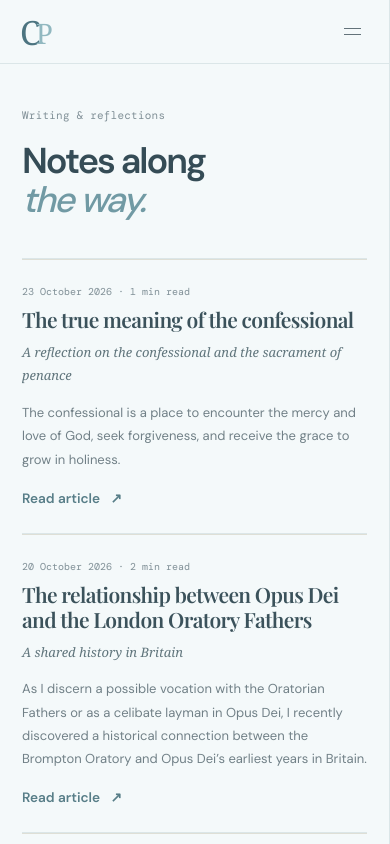
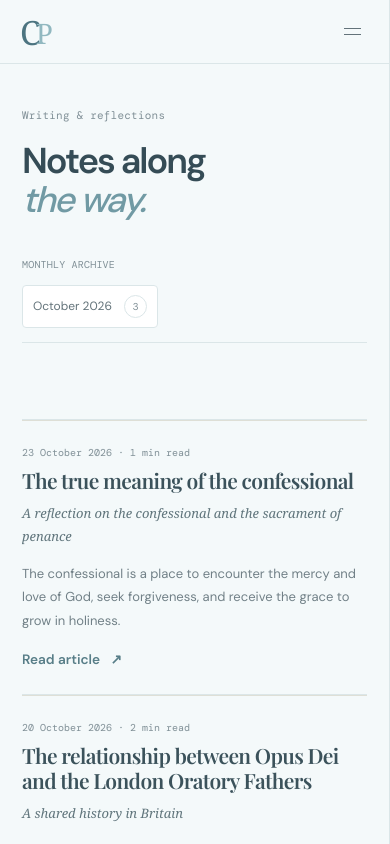
Before and after one commit to poonlonghei/poonlonghei.github.io, a Next.js app: page /blog in a window 390 px wide. Shown: the top 844 px of the page. Built offline with nearby package versions, Linux system fonts and the light colour scheme; a web font is replaced by a local one.

Commit message:
added the post archive feature

```diff
--- a/app/blog/page.tsx
+++ b/app/blog/page.tsx
@@ -5,6 +5,30 @@ import { posts } from "@/blog";
 export const metadata = { title: "Writing & reflections" };
 
 export default function BlogPage() {
+  const archives = posts.reduce<
+    { month: string; label: string; count: number; firstPostSlug: string }[]
+  >((months, post) => {
+    const month = post.isoDate.slice(0, 7);
+    const existingMonth = months.find((archive) => archive.month === month);
+
+    if (existingMonth) {
+      existingMonth.count += 1;
+    } else {
+      months.push({
+        month,
+        label: new Intl.DateTimeFormat("en-GB", {
+          month: "long",
+          year: "numeric",
+          timeZone: "UTC",
+        }).format(new Date(`${month}-01T00:00:00Z`)),
+        count: 1,
+        firstPostSlug: post.slug,
+      });
+    }
+
+    return months;
+  }, []);
+
   return (
     <PageShell>
       <main className="subpage page-width">
@@ -15,9 +39,14 @@ export default function BlogPage() {
           <em>the way.</em>
         </h1>
 
+        <div className="blog-content-layout">
           <div className="post-list">
             {posts.map((post) => (
-            <article className="post-list-item" key={post.slug}>
+              <article
+                className="post-list-item"
+                id={`post-${post.slug}`}
+                key={post.slug}
+              >
                 <p className="eyebrow">
                   {post.date} · {post.readingTime}
                 </p>
@@ -35,6 +64,25 @@ export default function BlogPage() {
               </article>
             ))}
           </div>
+
+          <aside className="blog-archive">
+            <p className="eyebrow">Monthly archive</p>
+            <nav aria-label="Monthly blog archive">
+              {archives.map((archive) => (
+                <a
+                  href={`#post-${archive.firstPostSlug}`}
+                  key={archive.month}
+                  aria-label={`${archive.label}: ${archive.count} ${
+                    archive.count === 1 ? "post" : "posts"
+                  }`}
+                >
+                  <span>{archive.label}</span>
+                  <span className="blog-archive-count">{archive.count}</span>
+                </a>
+              ))}
+            </nav>
+          </aside>
+        </div>
       </main>
     </PageShell>
   );
--- a/src/styles/english.css
+++ b/src/styles/english.css
@@ -786,12 +786,69 @@
 }
 
 .english-content .post-list {
-  max-width: 900px;
+  min-width: 0;
+  border-top: 1px solid var(--english-line);
+}
+
+.english-content .blog-content-layout {
+  display: grid;
+  grid-template-columns: minmax(0, 1fr) 210px;
+  align-items: start;
+  gap: clamp(32px, 5vw, 64px);
   margin-top: 38px;
-  border-top: 1px solid var(--english-line);
+}
+
+.english-content .blog-archive {
+  position: sticky;
+  top: 100px;
+  display: grid;
+  gap: 14px;
+  padding: 16px 0 16px 20px;
+  border-left: 1px solid var(--english-line);
+}
+
+.english-content .blog-archive > .eyebrow {
+  color: #809097;
+  font: 10px "DM Mono", monospace;
+  letter-spacing: .02em;
+  text-transform: uppercase;
+}
+
+.english-content .blog-archive nav {
+  display: grid;
+  gap: 4px;
+}
+
+.english-content .blog-archive nav a {
+  display: flex;
+  align-items: center;
+  justify-content: space-between;
+  gap: 12px;
+  padding: 9px 10px;
+  border-radius: 4px;
+  color: #63737a;
+  font-size: 12px;
+  transition: background-color 160ms ease, color 160ms ease;
+}
+
+.english-content .blog-archive nav a:hover {
+  background: var(--english-paper);
+  color: #457986;
+}
+
+.english-content .blog-archive-count {
+  display: inline-grid;
+  min-width: 23px;
+  height: 23px;
+  place-items: center;
+  border: 1px solid var(--english-line);
+  border-radius: 50%;
+  color: #809097;
+  font: 10px "DM Mono", monospace;
 }
 
 .english-content .post-list-item {
+  scroll-margin-top: 100px;
   padding: 25px 0;
   border-bottom: 1px solid var(--english-line);
 }
@@ -831,6 +888,32 @@
 
 .english-content .post-list-item .text-action {
   color: #587e88;
+}
+
+@media (max-width: 850px) {
+  .english-content .blog-content-layout {
+    grid-template-columns: minmax(0, 1fr);
+    gap: 28px;
+  }
+
+  .english-content .blog-archive {
+    position: static;
+    grid-row: 1;
+    padding: 0 0 14px;
+    border-bottom: 1px solid var(--english-line);
+    border-left: 0;
+  }
+
+  .english-content .blog-archive nav {
+    display: flex;
+    flex-wrap: wrap;
+    gap: 4px;
+  }
+
+  .english-content .blog-archive nav a {
+    border: 1px solid var(--english-line);
+    background: var(--english-paper);
+  }
 }
 
 .english-content .empty-gallery {
```
Lines whose indentation alone changed are shown as unchanged.
